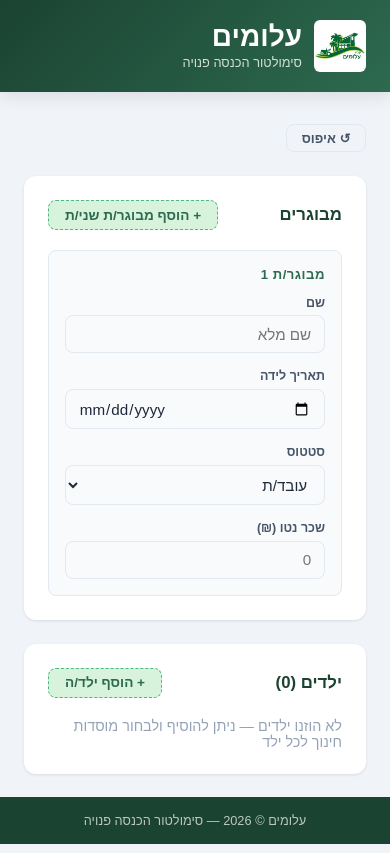
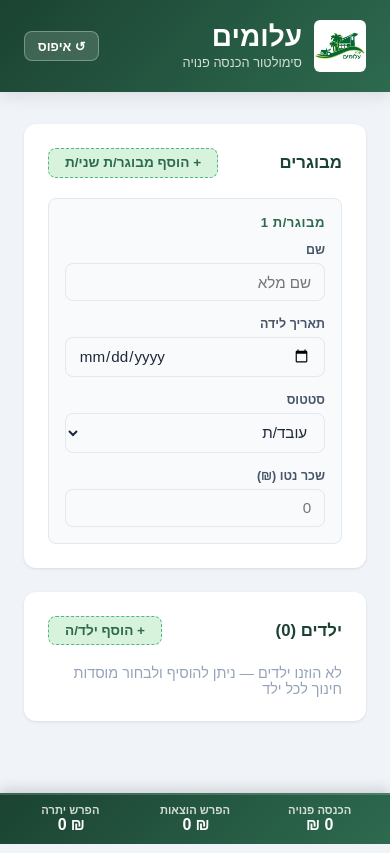
Before and after one commit to hagaicohen/alumim-app, an Angular app: page / in a window 390 px wide. Built offline with nearby package versions, Linux system fonts and the light colour scheme; a web font is replaced by a local one.

Commit message:
UI improvements: footer summary, header reset button, mobile fixes

```diff
--- a/src/app/app.component.html
+++ b/src/app/app.component.html
@@ -3,12 +3,20 @@
   <!-- Header -->
   <header class="app-header">
     <div class="header-content">
+  <div class="header-row">
+
     <div class="logo">
       <img src="alumim.jpg" alt="סמל עלומים" class="logo-img" />
       <div>
         <h1 class="logo-title">עלומים</h1>
         <p class="logo-sub">סימולטור הכנסה פנויה</p>
       </div>
+    </div>
+
+    <button class="btn-reset-header" (click)="resetSimulator()">
+    ↺ איפוס
+    </button>
+
   </div>
 </div>
   </header>
@@ -17,9 +25,9 @@
 
     <div class="simulator-container">
 
-      <div class="simulator-toolbar">
+      <!--<div class="simulator-toolbar">
         <button class="btn-reset" (click)="resetSimulator()">↺ איפוס</button>
-      </div>
+      </div>-->
 
 
       <!-- ── Adults ── -->
@@ -223,7 +231,11 @@
                 הכנסה מכלל המקורות
               </div>
               <div class="step-title-right">
-                @if (!stepAOpen) { <span class="step-summary">{{ r.netIncome + r.safetyNetTopUp | number:'1.0-0' }} ₪</span> }
+                @if (!stepAOpen) {
+                  <span class="step-summary">
+                    {{ r.netIncome + r.safetyNetTopUp | number:'1.0-0' }}&nbsp;₪
+                  </span>
+                }
                 <span class="step-arrow">{{ stepAOpen ? '▲' : '▼' }}</span>
               </div>
             </div>
@@ -650,8 +662,71 @@
 
   </main>
 
-  <footer class="app-footer">
+<!--  <footer class="app-footer">
     <p>עלומים &copy; {{ currentYear() }} &mdash; סימולטור הכנסה פנויה</p>
-  </footer>
+  </footer> -->
+
+<div class="cmp-footer">
+
+  <!-- הכנסה פנויה -->
+  <div class="cmp-footer-item">
+    <div class="cmp-footer-label">הכנסה פנויה</div>
+    <div class="cmp-footer-value">
+      {{ simulatorResult?.finalDisposableIncome ?? 0 | number:'1.0-0' }}&nbsp;₪
+    </div>
+  </div>
+
+  <!-- הפרש הוצאות -->
+  <div class="cmp-footer-item">
+    <div class="cmp-footer-label">הפרש הוצאות</div>
+
+    <div class="cmp-footer-value cmp-diff"
+         [class.positive]="((comparisonNewTotal || 0) - (comparisonPastTotal || 0)) > 0"
+         [class.negative]="((comparisonNewTotal || 0) - (comparisonPastTotal || 0)) < 0">
+
+      <span class="cmp-arrow">
+        {{
+          ((comparisonNewTotal || 0) - (comparisonPastTotal || 0)) > 0 ? '▲' :
+          ((comparisonNewTotal || 0) - (comparisonPastTotal || 0)) < 0 ? '▼' : ''
+        }}
+      </span>
+
+      <span class="cmp-value">
+        {{ ((comparisonNewTotal || 0) - (comparisonPastTotal || 0)) | number:'1.0-0' }}
+      </span>
+
+      <span class="cmp-currency">₪</span>
+    </div>
+  </div>
+
+  <!-- הפרש יתרה -->
+  <div class="cmp-footer-item">
+    <div class="cmp-footer-label">הפרש יתרה</div>
+
+    <div class="cmp-footer-value cmp-diff"
+         [class.positive]="(((simulatorResult?.finalDisposableIncome || 0) - (comparisonNewTotal || 0)) - ((comparison.personalBudget || 0) - (comparisonPastTotal || 0))) > 0"
+         [class.negative]="(((simulatorResult?.finalDisposableIncome || 0) - (comparisonNewTotal || 0)) - ((comparison.personalBudget || 0) - (comparisonPastTotal || 0))) < 0">
+
+      <span class="cmp-arrow">
+        {{
+          (((simulatorResult?.finalDisposableIncome || 0) - (comparisonNewTotal || 0)) - ((comparison.personalBudget || 0) - (comparisonPastTotal || 0))) > 0 ? '▲' :
+          (((simulatorResult?.finalDisposableIncome || 0) - (comparisonNewTotal || 0)) - ((comparison.personalBudget || 0) - (comparisonPastTotal || 0))) < 0 ? '▼' : ''
+        }}
+      </span>
+
+      <span class="cmp-value">
+        {{
+          (((simulatorResult?.finalDisposableIncome || 0) - (comparisonNewTotal || 0))
+          -
+          ((comparison.personalBudget || 0) - (comparisonPastTotal || 0)))
+          | number:'1.0-0'
+        }}
+      </span>
+
+      <span class="cmp-currency">₪</span>
+    </div>
+  </div>
 
 </div>
+
+</div>
--- a/src/app/app.component.scss
+++ b/src/app/app.component.scss
@@ -28,14 +28,44 @@ $shadow-md:      0 4px 16px rgba(0,0,0,0.1);
   color: $white;
   box-shadow: $shadow-md;
   position: sticky;
-  top:0;
   z-index: 100;
+  top: 0;
 }
 .header-content {
   max-width: 960px;
   margin: 0 auto;
   padding: 1.25rem 1.5rem;
 }
+
+.header-row {
+  display: flex;
+  align-items: center;
+  justify-content: space-between;
+}
+
+.btn-reset-header {
+  background: rgba(255,255,255,0.15);
+  border: 1px solid rgba(255,255,255,0.3);
+  color: white;
+
+  border-radius: 8px;
+  padding: 0.4rem 0.8rem;
+
+  font-size: 0.8rem;
+  font-weight: 600;
+  cursor: pointer;
+
+  transition: all 0.2s;
+}
+
+.btn-reset-header:hover {
+  background: rgba(255,255,255,0.25);
+}
+
+.btn-reset-header:active {
+  transform: scale(0.97);
+}
+
 .logo {
   display: flex;
   align-items: center;
@@ -62,8 +92,8 @@ $shadow-md:      0 4px 16px rgba(0,0,0,0.1);
   padding: 1rem;
   font-size: 0.8rem;
   position: sticky;
+  z-index: 100;
   bottom: 0;
-  z-index: 100;
 }
 
 // ── Shared form elements ───────────────────────────────
@@ -924,6 +954,24 @@ $cmp-cols: 2fr 1.4fr 1.4fr 36px;
     .cmp-col-past   { grid-column: 1; grid-row: 2; }
     .cmp-col-new    { grid-column: 2; grid-row: 2; }
   }
+
+  .cmp-value-cell {
+    align-items: flex-end;
+    justify-content: flex-start;   // 🔥 זה הקריטי
+  }
+
+  .cmp-label-mobile {
+    text-align: right;
+    width: 100%;
+    margin-bottom: 2px;            // 🔧 מיישר לגובה זהה
+  }
+
+  .cmp-input,
+  .cmp-readonly-val {
+    min-height: 32px;             // 🔥 אחידות גובה בין input ל-span
+    display: flex;
+    align-items: center;
+  }
 }
 
 // ── Result sub-steps (inside Step B) ──────────────────
@@ -1132,3 +1180,65 @@ display: flex;
     &:focus { outline: none; border-color: $primary-light; }
   }
 }
+
+.cmp-footer {
+  position: sticky;
+  bottom: 0;
+  z-index: 200;
+
+  display: grid;
+  grid-template-columns: 1fr 1fr 1fr;
+
+  background: linear-gradient(135deg, $accent 0%, $primary 100%);
+  color: $white;
+
+  border-top: 2px solid rgba(255,255,255,0.15);
+  box-shadow: 0 -4px 12px rgba(0,0,0,0.15);
+
+  padding: 0.6rem 0.5rem;
+}
+
+.cmp-footer-item {
+  text-align: center;
+}
+
+.cmp-footer-label {
+  font-size: 0.7rem;
+  opacity: 0.8;
+  font-weight: 600;
+}
+
+.cmp-footer-value {
+  font-size: 1rem;
+  font-weight: 800;
+  white-space: nowrap;
+}
+
+.cmp-diff {
+  display: flex;
+  align-items: center;
+  justify-content: center;
+  gap: 4px;
+  direction: ltr; // 🔥 כדי שהמינוס יהיה משמאל למספר
+}
+
+.cmp-arrow {
+  font-size: 0.75rem;
+}
+
+.cmp-value {
+  font-weight: 800;
+}
+
+.cmp-currency {
+  margin-right: 2px;
+}
+
+/* צבעים */
+.cmp-diff.positive {
+  color: #22c55e; // ירוק
+}
+
+.cmp-diff.negative {
+  color: #ef4444; // אדום
+}
--- a/src/app/app.component.ts
+++ b/src/app/app.component.ts
@@ -238,12 +238,37 @@ export class AppComponent implements OnInit {
 
   // ── CRUD ───────────────────────────────────────────────
  resetSimulator(): void {
+  // סימולטור
   this.simulator = {
     adults: [{ id: 'a1', name: '', birthDate: '', netSalary: 0, status: 'employee', alsoWorker: false }],
     children: [],
   };
+
+  // PART D
+  this.partD = {
+    communication: 100,
+    water: 0,
+    electricity: 0,
+    arnonaArea: 0,
+    arnonaRate: 2,
+    extraExpenses: [],
+  };
+
+  // 🔥 חשוב — איפוס comparison
+  this.comparison = {
+    show: false,
+    personalBudget: 0,
+    expenses: [
+      { name: 'חדר אוכל',                              pastAmount: 0, newAmount: 0 },
+      { name: 'כלבו',                                  pastAmount: 0, newAmount: 0 },
+      { name: 'רכב',                                   pastAmount: 0, newAmount: 0 },
+      { name: 'הוצאות בריאות מעבר לביטוחים (עד 15%)', pastAmount: 0, newAmount: 0 },
+      { name: 'אשראי',                                 pastAmount: 0, newAmount: 0 },
+    ]
+  };
+
+  // UI
   this.openDropdowns.clear();
-    this.partD = { communication: 100, water: 0, electricity: 0, arnonaArea: 0, arnonaRate: 2, extraExpenses: [] };
 }
 
   addSimulatorAdult(): void {
```
Lines whose indentation alone changed are shown as unchanged.
